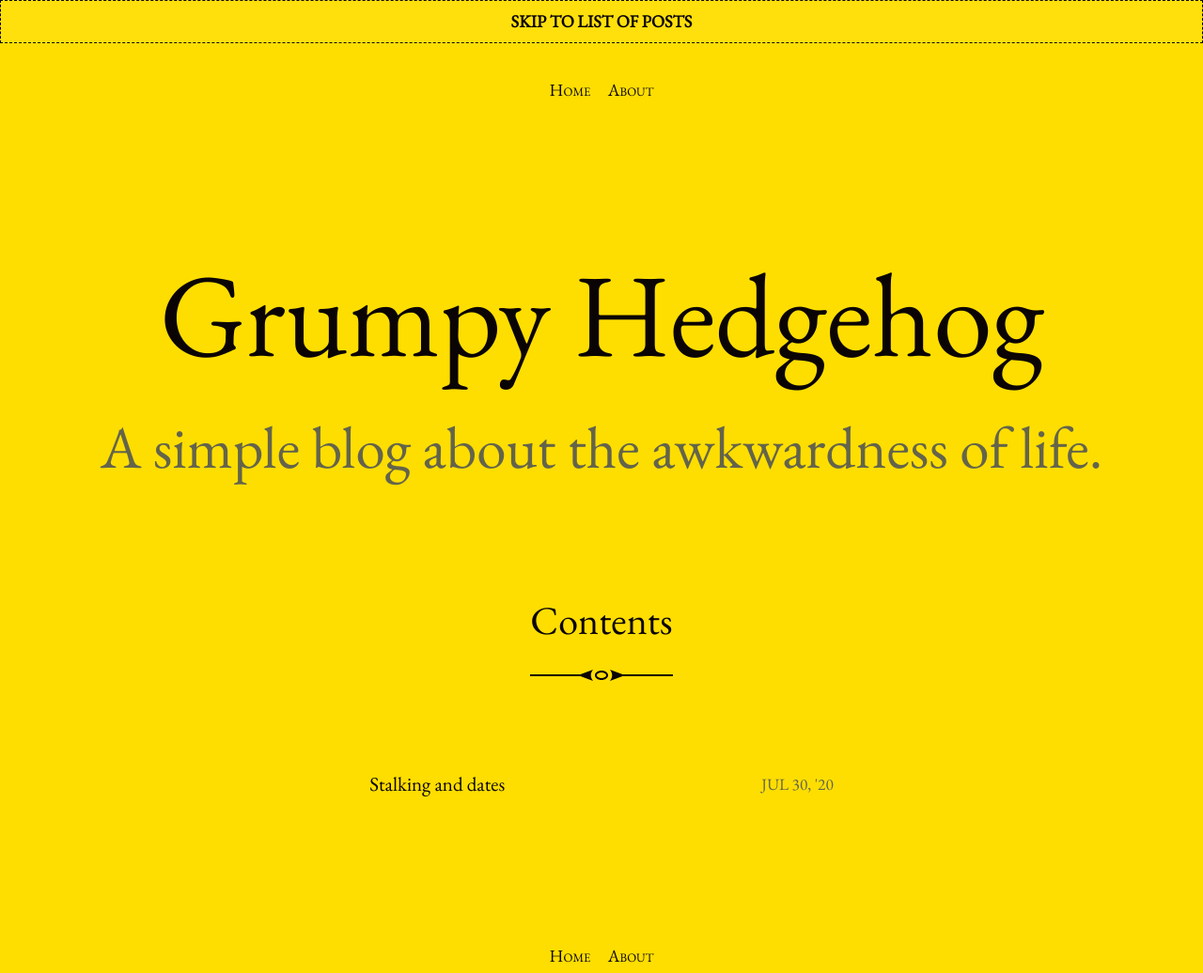
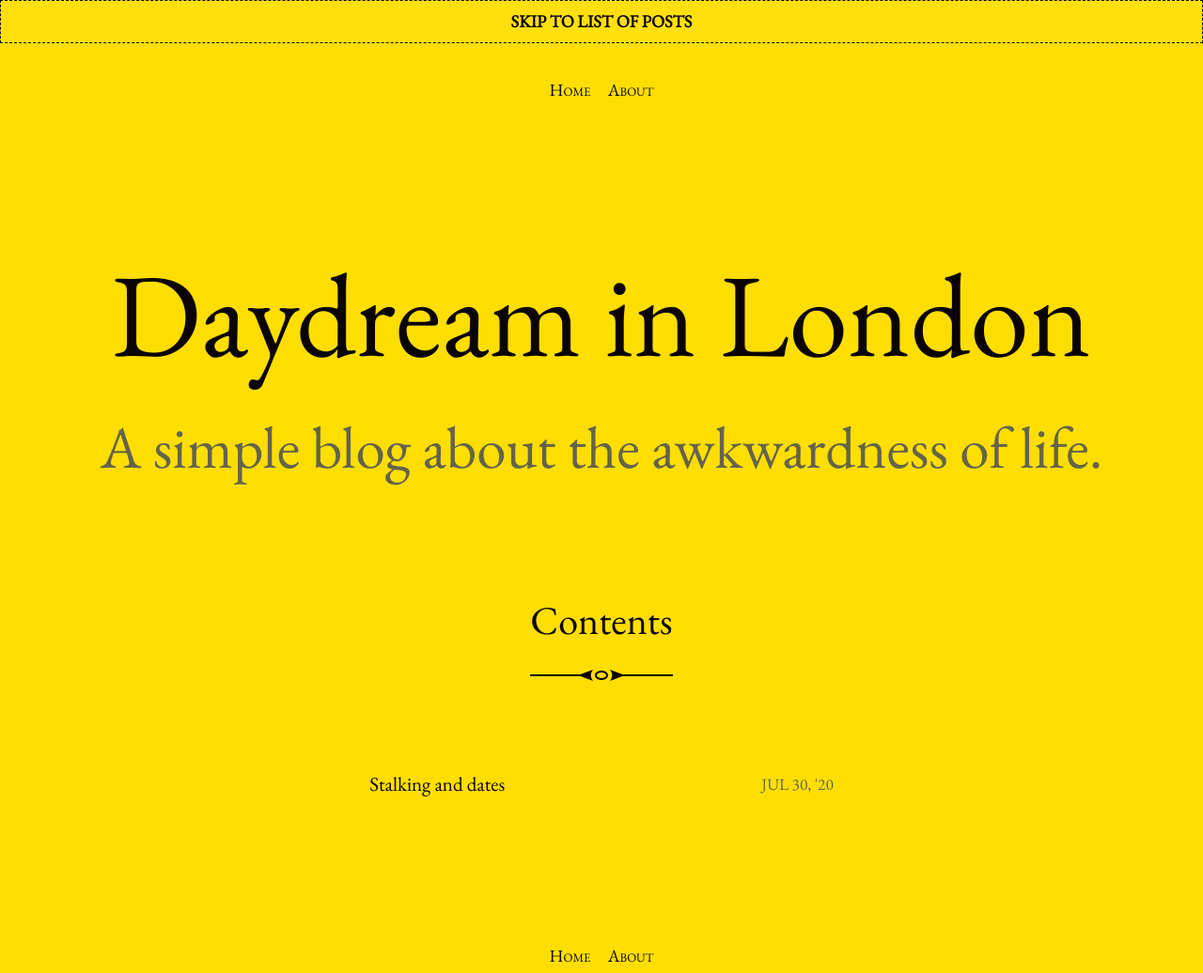
Before and after one commit to piratekex/blog_test2, a Jekyll site: the page built from index.html, in a window 1280 px wide. Shown: the whole page at 94% size. Built offline with Jekyll 4.4.1, drawn with Linux system fonts in a browser that asks for light colours; the list of posts is cut into pages by our own code.

Commit message:
Update _config.yml

```diff
--- a/_config.yml
+++ b/_config.yml
@@ -13,7 +13,7 @@
 # you will see them accessed via {{ site.title }}, {{ site.email }}, and so on.
 # You can create any custom variable you would like, and they will be accessible
 # in the templates via {{ site.myvariable }}.
-title: Grumpy Hedgehog
+title: Daydream in London
 email: piratekex@yahoo.com
 description: >- # this means to ignore newlines until "baseurl:"
   A simple blog about the awkwardness of life.
```
